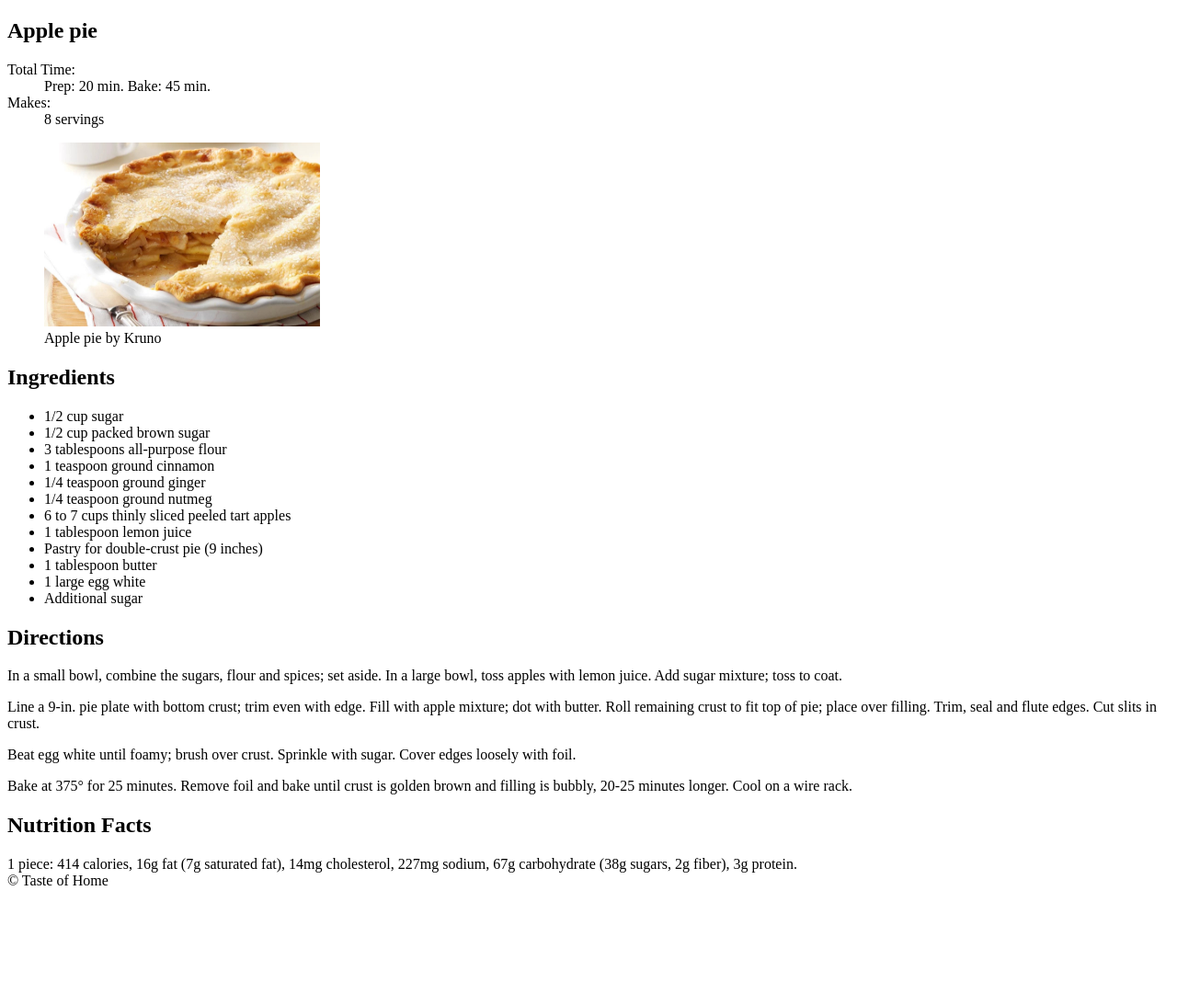
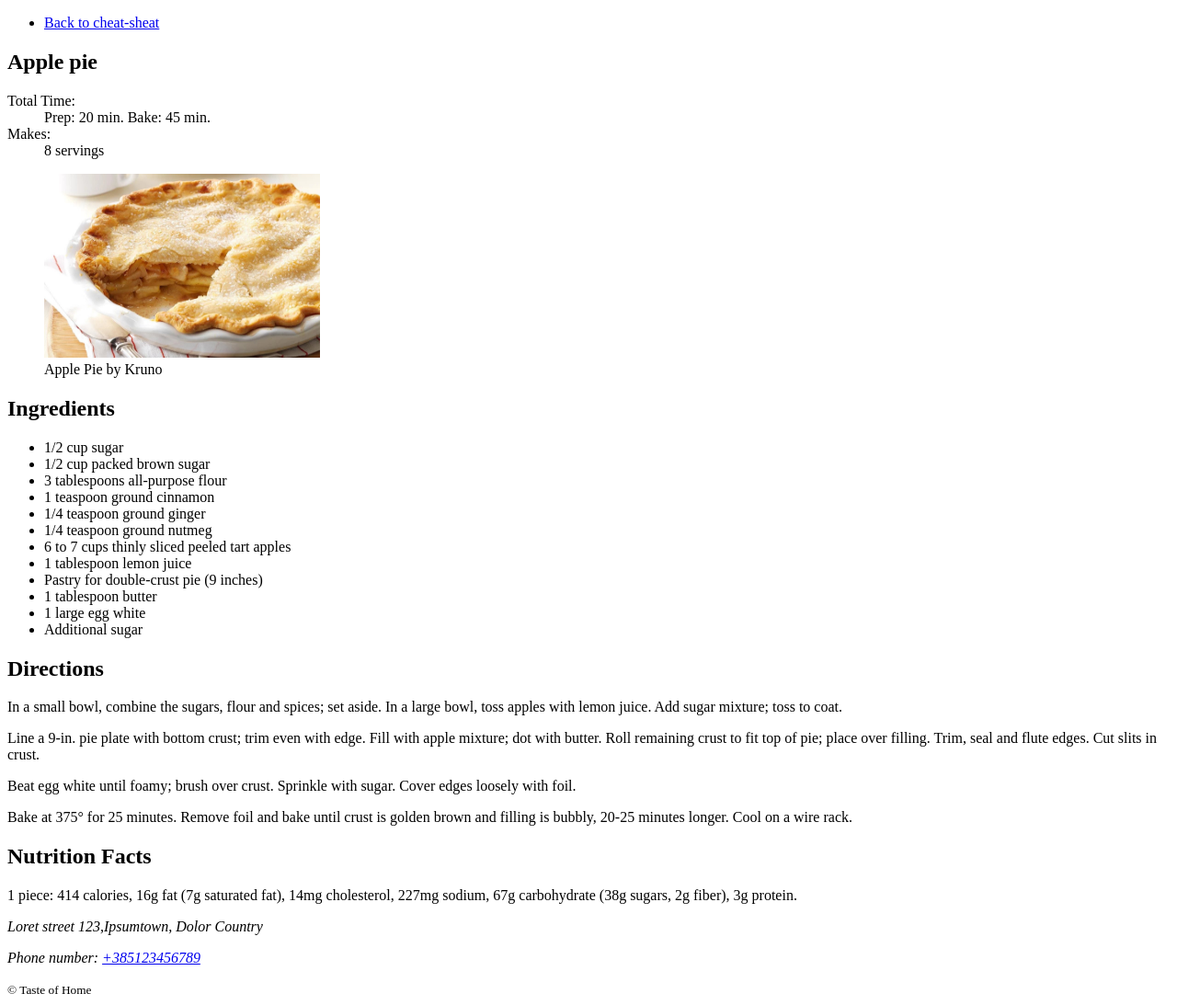
Before and after one commit to kbartoluci/algebra-frontend-cheat-sheet, a plain HTML site: page cookbook-example/apple-pie.html in a window 1280 px wide. Shown: the whole page at 92% size. Before the commit the page ends 975 px from the top, so only its background shows below. Drawn offline with Linux system fonts and the light colour scheme.

```diff
--- a/cookbook-example/apple-pie.html
+++ b/cookbook-example/apple-pie.html
@@ -10,6 +10,13 @@
 </head>
 
 <body>
+    <header>
+        <nav>
+            <ul>
+                <li><a href="../index.html">Back to cheat-sheat</a></li>
+            </ul>
+        </nav>
+    </header>
     <main>
         <article>
             <header>
@@ -25,7 +32,7 @@
             <section>
                 <figure>
                     <img src="./apple-pie.jpg" alt="apple-pie" width="300" height="200">
-                    <figcaption>Apple pie by Kruno</figcaption>
+                    <figcaption>Apple Pie by Kruno</figcaption>
                 </figure>
                 <h2>Ingredients</h2>
 
@@ -66,17 +73,21 @@
                 </p>
             </section>
 
-            <section>
+            <!-- aside popratni sadržaj, nije obavezno, ako ga nema, stranica i dalje ima smisla-->
+            <aside>
                 <h2>Nutrition Facts</h2>
 
                 1 piece: 414 calories, 16g fat (7g saturated fat), 14mg cholesterol, 227mg sodium, 67g carbohydrate (38g
                 sugars, 2g fiber), 3g protein.
-            </section>
+            </aside>
         </article>
     </main>
     <footer>
-        &copy; Taste of Home
+        <address>
+            <p>Loret street 123,Ipsumtown, Dolor Country</p>
+            <p>Phone number: <a href="tel:+385123456789">+385123456789</a></p>
+        </address>
+        <small>&copy; Taste of Home</small>
     </footer>
 </body>
-
 </html>
```
Also changed, not shown: index.html (+16 -0 lines).
